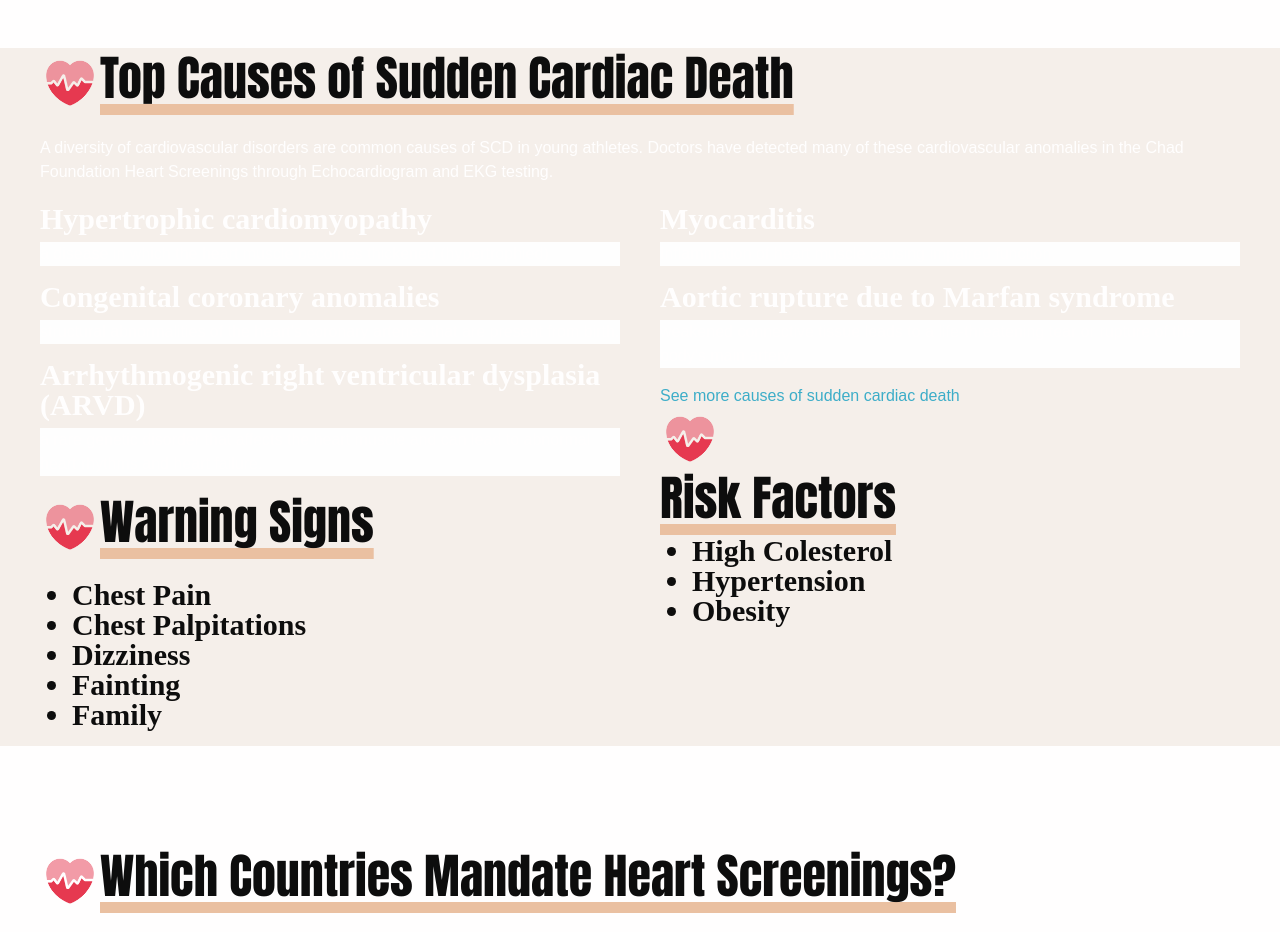
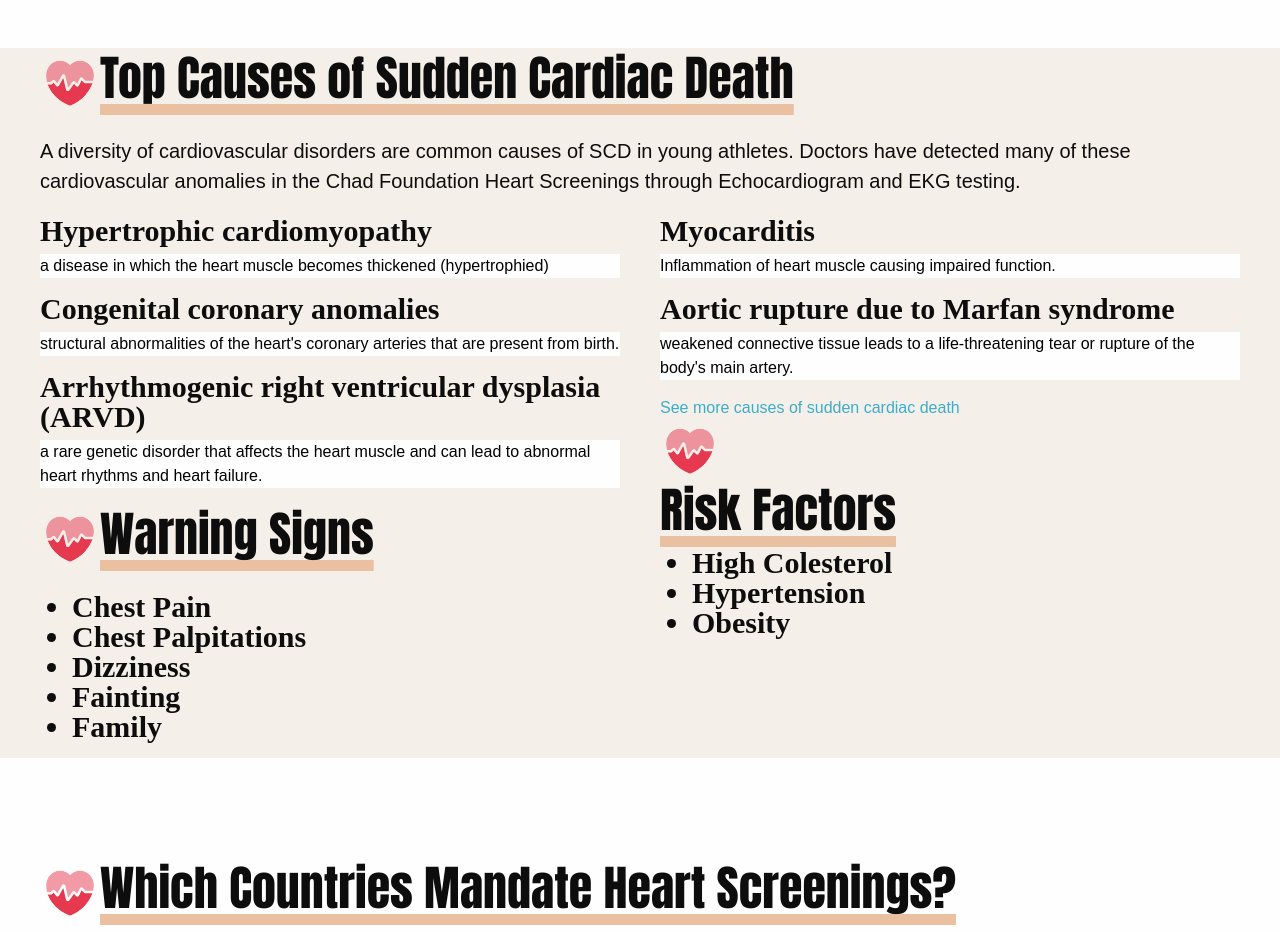
Before and after one commit to Ares-93/CHAD-Foundation-Website, a React (Create React App) app in the folder my-app/: page /education-of-the-heart/heart-fact-page in a window 1280 px wide. Shown: the part 1100-2032 px from the top of the page. Built offline with nearby package versions, Linux system fonts and the light colour scheme.

Commit message:
fixed causes text issue

```diff
--- a/my-app/src/components/Pages/3-Education of the Heart/1-Heart Facts/2-Causes-Warnings-Risks/Causes.css
+++ b/my-app/src/components/Pages/3-Education of the Heart/1-Heart Facts/2-Causes-Warnings-Risks/Causes.css
@@ -27,6 +27,8 @@
 }
 
 .causes-description {
+  color: var(--main-black);
+  font-size: 20px;
   margin-bottom: 20px;
 }
 .causes-section .causes-content {
@@ -41,6 +43,7 @@
 }
 
 .causes-column h3 {
+  color: var(--main-black);
   font-family: Source Sans Pro;
   font-size: 30px;
   font-weight: 700;
@@ -57,6 +60,7 @@
 .causes-column .h3-text {
   width: Fixed 100px;
   background-color: #fffffff2;
+  color: black;
   padding: auto;
   border-radius: 0px;
   gap: 10px;
```
